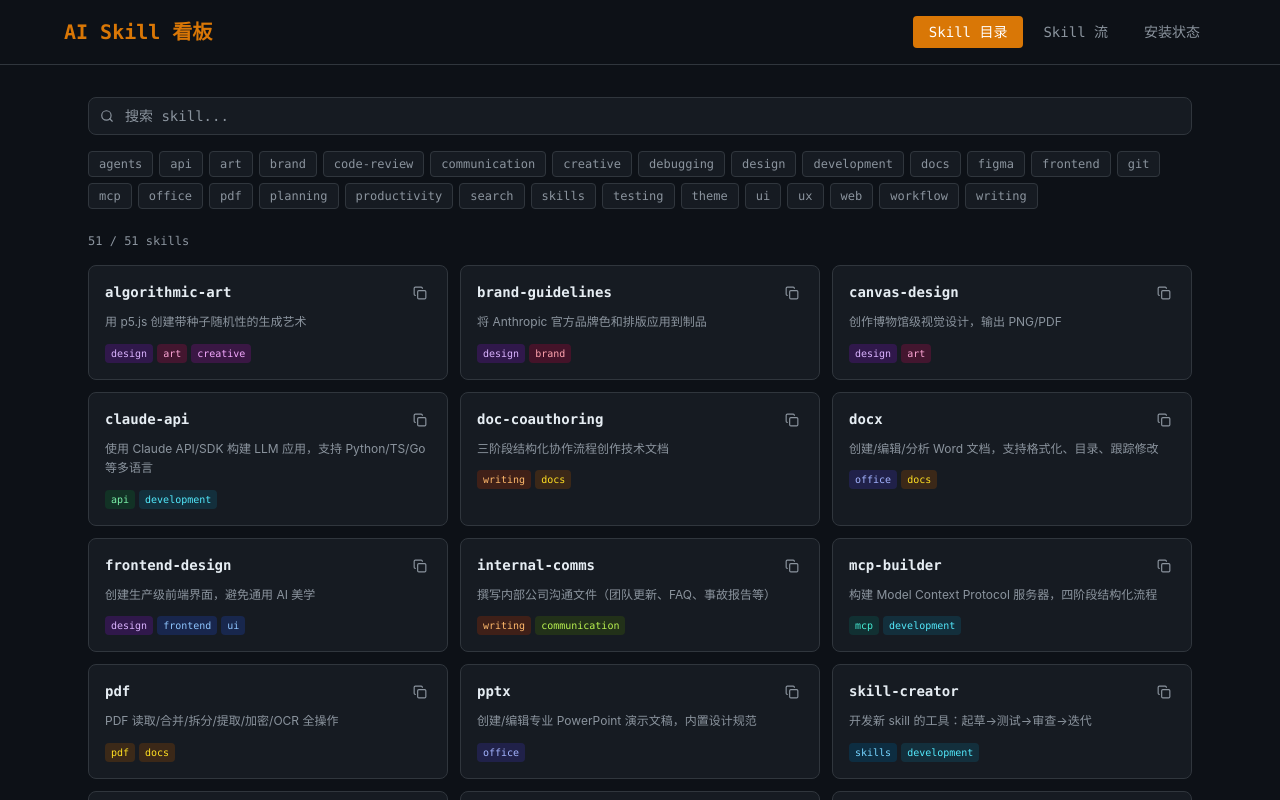
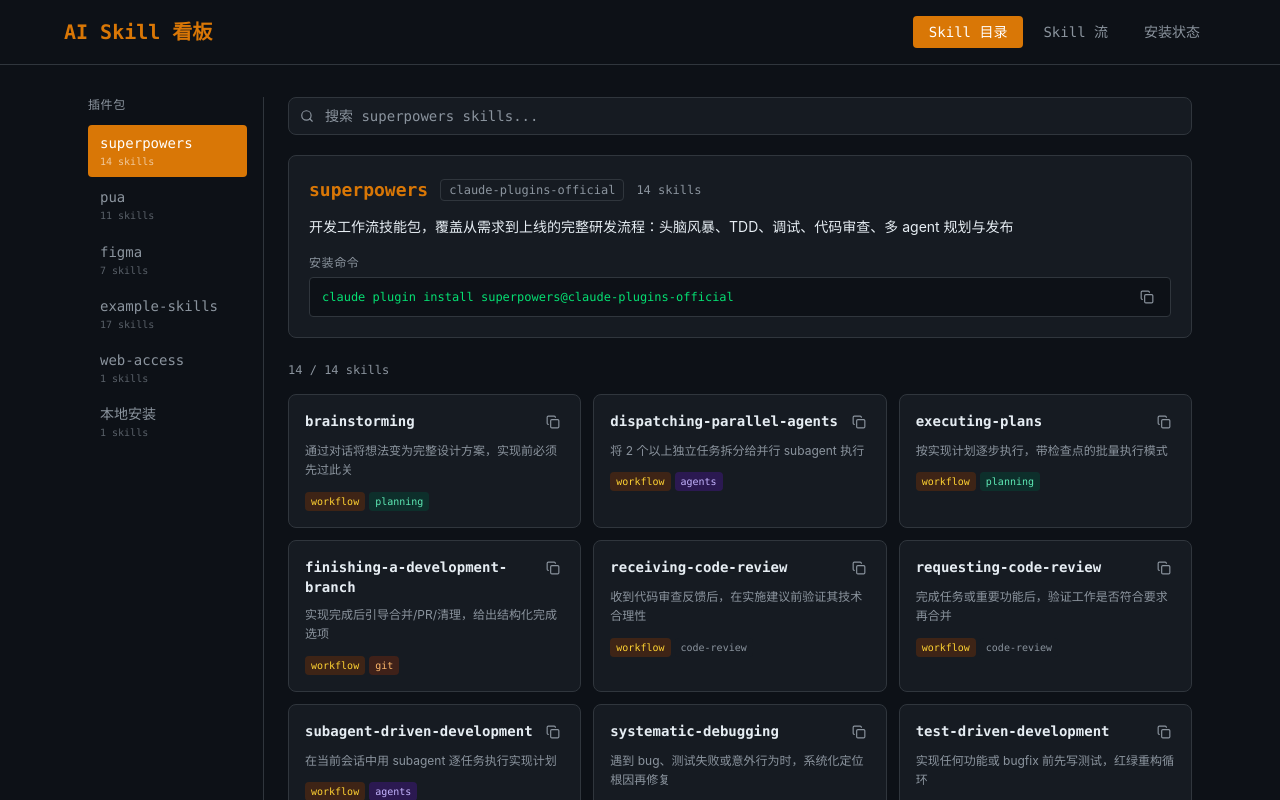
Before and after one commit to AIMeiMei0991/skill-kanban, a React (Vite) app: page / in a window 1280 px wide. Shown: the top 800 px of the page. Built offline with nearby package versions, Linux system fonts and the light colour scheme.

Commit message:
feat: rewrite CatalogPage with plugin sidebar layout

```diff
--- a/src/pages/CatalogPage.tsx
+++ b/src/pages/CatalogPage.tsx
@@ -1,48 +1,70 @@
 import { useState, useMemo } from 'react'
 import { Search } from 'lucide-react'
+import pluginsData from '../data/plugins.json'
 import skillsData from '../data/skills.json'
-import type { Skill } from '../types'
+import type { Plugin, Skill } from '../types'
+import PluginHeader from '../components/PluginHeader'
 import SkillCard from '../components/SkillCard'
-import SkillDetail from '../components/SkillDetail'
 
+const plugins = pluginsData as Plugin[]
 const skills = skillsData as Skill[]
-const allTags = [...new Set(skills.flatMap(s => s.tags))].sort()
+const skillMap = Object.fromEntries(skills.map(s => [s.id, s]))
 
 export default function CatalogPage() {
+  const [selectedPluginId, setSelectedPluginId] = useState<string>(plugins[0]?.id ?? '')
   const [query, setQuery] = useState('')
-  const [activeTags, setActiveTags] = useState<Set<string>>(new Set())
-  const [selected, setSelected] = useState<Skill | null>(null)
 
-  const filtered = useMemo(() => {
-    return skills.filter(skill => {
-      const matchesQuery =
-        query === '' ||
-        skill.name.toLowerCase().includes(query.toLowerCase()) ||
-        skill.description.toLowerCase().includes(query.toLowerCase())
-      const matchesTags =
-        activeTags.size === 0 || skill.tags.some(t => activeTags.has(t))
-      return matchesQuery && matchesTags
-    })
-  }, [query, activeTags])
+  const selectedPlugin = plugins.find(p => p.id === selectedPluginId) ?? plugins[0]
 
-  function toggleTag(tag: string) {
-    setActiveTags(prev => {
-      const next = new Set(prev)
-      next.has(tag) ? next.delete(tag) : next.add(tag)
-      return next
-    })
-  }
+  const pluginSkills = useMemo(() => {
+    return selectedPlugin.skill_ids
+      .map(id => skillMap[id])
+      .filter(Boolean) as Skill[]
+  }, [selectedPlugin])
+
+  const filteredSkills = useMemo(() => {
+    if (!query.trim()) return pluginSkills
+    const q = query.toLowerCase()
+    return pluginSkills.filter(
+      s =>
+        s.name.toLowerCase().includes(q) ||
+        s.description.toLowerCase().includes(q)
+    )
+  }, [pluginSkills, query])
 
   return (
-    <div className="flex gap-6">
-      {/* Left: catalog */}
+    <div className="flex gap-0 min-h-[600px]">
+      {/* Left sidebar */}
+      <nav className="w-44 shrink-0 border-r border-border pr-4 mr-6">
+        <p className="text-xs font-mono text-muted uppercase tracking-wider mb-3">插件包</p>
+        <ul className="space-y-0.5">
+          {plugins.map(plugin => (
+            <li key={plugin.id}>
+              <button
+                onClick={() => { setSelectedPluginId(plugin.id); setQuery('') }}
+                className={`w-full text-left px-3 py-2 rounded text-sm font-mono transition-colors ${
+                  plugin.id === selectedPluginId
+                    ? 'bg-accent text-white'
+                    : 'text-muted hover:text-text hover:bg-surface'
+                }`}
+              >
+                {plugin.name}
+                <span className="block text-[10px] opacity-60 mt-0.5">
+                  {plugin.skill_ids.length} skills
+                </span>
+              </button>
+            </li>
+          ))}
+        </ul>
+      </nav>
+
+      {/* Main content */}
       <div className="flex-1 min-w-0">
-        {/* Search */}
-        <div className="relative mb-4">
+        <div className="relative mb-5">
           <Search size={14} className="absolute left-3 top-1/2 -translate-y-1/2 text-muted" />
           <input
             type="text"
-            placeholder="搜索 skill..."
+            placeholder={`搜索 ${selectedPlugin.name} skills...`}
             value={query}
             onChange={e => setQuery(e.target.value)}
             className="w-full bg-surface border border-border rounded-lg pl-9 pr-4 py-2 text-sm
@@ -50,46 +72,31 @@
           />
         </div>
 
-        {/* Tag filters */}
-        <div className="flex flex-wrap gap-1.5 mb-6">
-          {allTags.map(tag => (
-            <button
-              key={tag}
-              onClick={() => toggleTag(tag)}
-              className={`text-xs font-mono px-2.5 py-1 rounded border transition-colors ${
-                activeTags.has(tag)
-                  ? 'bg-accent border-accent text-white'
-                  : 'bg-surface border-border text-muted hover:text-text hover:border-accent/50'
-              }`}
-            >
-              {tag}
-            </button>
+        <PluginHeader
+          plugin={selectedPlugin}
+          skillCount={selectedPlugin.skill_ids.length}
+        />
+
+        <p className="text-xs text-muted mb-4 font-mono">
+          {filteredSkills.length} / {pluginSkills.length} skills
+        </p>
+
+        <div className="grid grid-cols-1 sm:grid-cols-2 lg:grid-cols-3 gap-3">
+          {filteredSkills.map(skill => (
+            <SkillCard
+              key={skill.id}
+              skill={skill}
+              pluginId={selectedPlugin.id === 'local' ? undefined : selectedPlugin.id}
+            />
           ))}
         </div>
 
-        {/* Results count */}
-        <p className="text-xs text-muted mb-4 font-mono">
-          {filtered.length} / {skills.length} skills
-        </p>
-
-        {/* Grid */}
-        <div className="grid grid-cols-1 sm:grid-cols-2 lg:grid-cols-3 gap-3">
-          {filtered.map(skill => (
-            <SkillCard
-              key={skill.id}
-              skill={skill}
-              onSelect={setSelected}
-            />
-          ))}
-        </div>
+        {filteredSkills.length === 0 && (
+          <p className="text-sm text-muted font-mono text-center py-12">
+            没有匹配的 skill
+          </p>
+        )}
       </div>
-
-      {/* Right: detail panel */}
-      {selected && (
-        <div className="w-80 shrink-0">
-          <SkillDetail skill={selected} onClose={() => setSelected(null)} />
-        </div>
-      )}
     </div>
   )
 }
```
